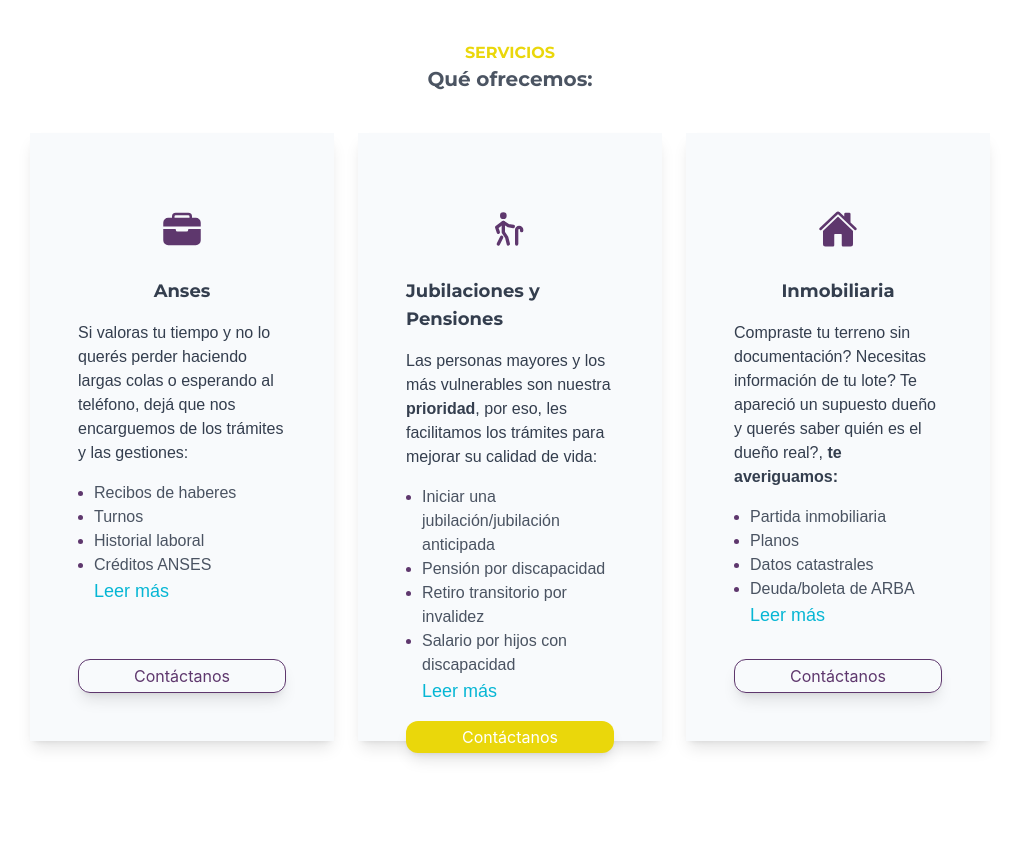
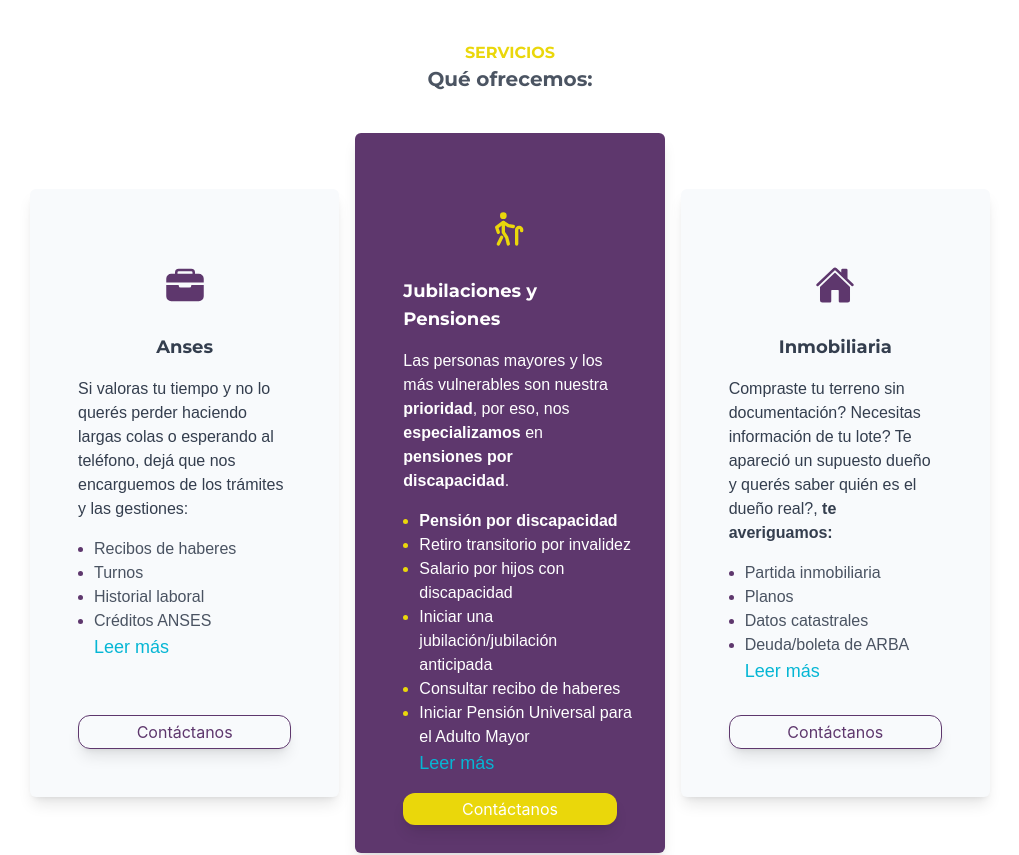
Before and after one commit to gesto-soluciones/gesto-gestoria, a Next.js app: page / in a window 1280 px wide. Shown: the part 1420-2275 px from the top of the page, without its empty margins (130-1149 px from the left). Built offline with nearby package versions, Linux system fonts and the light colour scheme; a web font is replaced by a local one.

Commit message:
enfasis en pensiones

```diff
--- a/pages/index.js
+++ b/pages/index.js
@@ -68,8 +68,8 @@ export default function Home ({ mailKey }) {
             <h3 className='text-secondary font-semibold font-heading'>SERVICIOS</h3>
             <h2 className='text-slate-800/80 font-semibold font-heading text-xl'>Qué ofrecemos:</h2>
           </div>
-          <div className='grid grid-cols-1 lg:grid-cols-3 gap-6'>
-            <div className={`text-slate-800/90 flex flex-col items-center gap-y-4 ${ services.anses ? "h-fit" : "h-[38rem]" } bg-slate-50 shadow-lg p-6 lg:p-12`}>
+          <div className='grid grid-cols-1 lg:grid-cols-3 gap-4 items-center'>
+            <div className={`text-slate-800/90 flex flex-col items-center gap-y-4 ${ services.anses ? "h-fit" : "h-[38rem]" } bg-slate-50 rounded-md shadow-lg p-6 lg:p-12`}>
               <div className=' p-3 mt-4'>
                 <IoBriefcase className='text-main' size={40}/>
               </div>
@@ -125,67 +125,67 @@ export default function Home ({ mailKey }) {
                 </a>
               </div>
             </div>
-            <div className={`text-slate-800/90 flex flex-col items-center gap-y-4 ${services.jubilacion ? "h-fit" : "h-[38rem]"} bg-slate-50 shadow-lg p-6 lg:p-12`}>
+            <div className={`text-white rounded-md flex flex-col items-center gap-y-4 ${services.jubilacion ? "h-fit" : "h-[45rem]"} bg-main shadow-lg p-6 lg:p-12`}>
               <div className=' p-3 mt-4'>
-                <TbOld className='text-main' size={40}/>
+                <TbOld className='text-secondary' size={40}/>
               </div>
               <h3 className='font-heading text-lg font-semibold'>Jubilaciones y Pensiones</h3>
               <div>
                 <p className='font-sans'>
-                  Las personas mayores y los más vulnerables son nuestra <span className='font-semibold'>prioridad</span>, por eso, les facilitamos los trámites para mejorar su calidad de vida:
+                  Las personas mayores y los más vulnerables son nuestra <span className='font-semibold'>prioridad</span>, por eso, nos <span className='font-semibold'>especializamos</span> en <span className='font-semibold'>pensiones por discapacidad</span>.
                 </p>
               </div>
               <ul className='w-full font-sans list-disc ml-8'>
-                <li className='text-main'>
-                  <div className='text-slate-800/80'>Iniciar una jubilación/jubilación anticipada</div>
+                <li className='text-secondary'>
+                  <div className='text-white font-semibold'>Pensión por discapacidad</div>
                 </li>
-                <li className='text-main'>
-                  <div className='text-slate-800/80'>Pensión por discapacidad</div>
+                <li className='text-secondary'>
+                  <div className='text-white'>Retiro transitorio por invalidez</div>
                 </li>
-                <li className='text-main'>
-                  <div className='text-slate-800/80'>Retiro transitorio por invalidez</div>
+                <li className='text-secondary'>
+                  <div className='text-white'>Salario por hijos con discapacidad </div>
                 </li>
-                <li className='text-main'>
-                  <div className='text-slate-800/80'>Salario por hijos con discapacidad </div>
+                <li className='text-secondary'>
+                  <div className='text-white'>Iniciar una jubilación/jubilación anticipada</div>
+                </li>
+                <li className='text-secondary'>
+                  <div className='text-white'>Consultar recibo de haberes</div>
+                </li>
+                <li className='text-secondary'>
+                  <div className='text-white'>Iniciar Pensión Universal para el Adulto Mayor</div>
                 </li>
                 {
                   services.jubilacion ?
                   <>
-                    <li className='text-main'>
-                      <div className='text-slate-800/80'>Consultar recibo de haberes</div>
+                    <li className='text-secondary'>
+                      <div className='text-white'>Reclamar un beneficio no cobrado</div>
                     </li>
-                    <li className='text-main'>
-                      <div className='text-slate-800/80'>Iniciar Pensión Universal para el Adulto Mayor</div>
+                    <li className='text-secondary'>
+                      <div className='text-white'>Iniciar una pensión por fallecimiento un jubilado/a</div>
                     </li>
-                    <li className='text-main'>
-                      <div className='text-slate-800/80'>Reclamar un beneficio no cobrado</div>
+                    <li className='text-secondary'>
+                      <div className='text-white'>Iniciar una pensión por fallecimiento de un trabajador/a</div>
                     </li>
-                    <li className='text-main'>
-                      <div className='text-slate-800/80'>Iniciar una pensión por fallecimiento un jubilado/a</div>
+                    <li className='text-secondary'>
+                      <div className='text-white'>Consulta de sentencia judicial por reajuste de haberes</div>
                     </li>
-                    <li className='text-main'>
-                      <div className='text-slate-800/80'>Iniciar una pensión por fallecimiento de un trabajador/a</div>
+                    <li className='text-secondary'>
+                      <div className='text-white'>Consultar si tenés tu huella registrada</div>
                     </li>
-                    <li className='text-main'>
-                      <div className='text-slate-800/80'>Consulta de sentencia judicial por reajuste de haberes</div>
+                    <li className='text-secondary'>
+                      <div className='text-white'>Tramitar un poder</div>
                     </li>
-                    <li className='text-main'>
-                      <div className='text-slate-800/80'>Consultar si tenés tu huella registrada</div>
+                    <li className='text-secondary'>
+                      <div className='text-white'>Reclamar reajuste de haberes</div>
                     </li>
-                    <li className='text-main'>
-                      <div className='text-slate-800/80'>Tramitar un poder</div>
+                    <li className='text-secondary'>
+                      <div className='text-white'>Rehabilitar el cobro de un beneficio previsional</div>
                     </li>
-                    <li className='text-main'>
-                      <div className='text-slate-800/80'>Reclamar reajuste de haberes</div>
+                    <li className='text-secondary'>
+                      <div className='text-white'>Consulta de descuentos de mutuales y otras entidades</div>
                     </li>
-                    <li className='text-main'>
-                      <div className='text-slate-800/80'>Rehabilitar el cobro de un beneficio previsional</div>
-                    </li>
-                    <li className='text-main'>
-                      <div className='text-slate-800/80'>Consulta de descuentos de mutuales y otras entidades</div>
-                    </li>
-                    <li className='text-main'>
-                      <div className='text-slate-800/80'>Segmentación energética</div>
+                    <li className='text-secondary'>
+                      <div className='text-white'>Segmentación energética</div>
                     </li>
                   </> : null
                 }
@@ -197,7 +197,7 @@ export default function Home ({ mailKey }) {
                 </a>
               </div>
             </div>
-            <div className={`text-slate-800/90 flex flex-col items-center gap-y-4 ${services.inmob ? "h-fit" : "h-[38rem]"} bg-slate-50 shadow-lg p-6 lg:p-12`}>
+            <div className={`text-slate-800/90 flex flex-col items-center gap-y-4 ${services.inmob ? "h-fit" : "h-[38rem]"} bg-slate-50 rounded-md shadow-lg p-6 lg:p-12`}>
               <div className=' p-3 mt-4'>
                 <IoHome className='text-main' size={40}/>
               </div>
@@ -295,6 +295,11 @@ export default function Home ({ mailKey }) {
                     drag="x"
                 >
                     <motion.div className="flex flex-col gap-y-3 rounded-md shadow-lg p-8 h-full w-[20rem] min-w-[20rem] md:w-[25rem] md:min-w-[25rem] lg:w-[35rem] lg:min-w-[35rem] text-slate-800/90">
+                        <h2 className="font-heading font-semibold text-2xl ">David H.</h2>
+                        <Stars filled={5}/>
+                        <p className="font-medium font-sans">Para mi significa mucha felicidad y agradecimiento. Estuve desde el 2019 esperando esta pensión. Tengo un problema en la columna, una escoliosis avanzada que afectan también a mis piernas y pies.</p>
+                    </motion.div>
+                    <motion.div className="flex flex-col gap-y-3 rounded-md shadow-lg p-8 h-full w-[20rem] min-w-[20rem] md:w-[25rem] md:min-w-[25rem] lg:w-[35rem] lg:min-w-[35rem] text-slate-800/90">
                         <h2 className="font-heading font-semibold text-2xl ">Susana J.</h2>
                         <Stars filled={5}/>
                         <p className="font-medium font-sans">Se que esta fue una tramitación más para Uds, pero para mi fue muy importante, nunca pense que me saldria. Estoy muy contenta y agradecida, por su dedicación y la amabilidad con que fui atendida. Es por esto que le dejo este pequeño presente como muestra de mi agradecimiento.</p>
@@ -303,11 +308,6 @@ export default function Home ({ mailKey }) {
                         <h2 className="font-heading font-semibold text-2xl ">Oscar M.</h2>
                         <Stars filled={4}/>
                         <p className="font-medium font-sans">Habiendo recibido mi primer aporte jubilatorio, quiero agradecerles, su rápida y eficiente gestión.</p>
-                    </motion.div>
-                    <motion.div className="flex flex-col gap-y-3 rounded-md shadow-lg p-8 h-full w-[20rem] min-w-[20rem] md:w-[25rem] md:min-w-[25rem] lg:w-[35rem] lg:min-w-[35rem] text-slate-800/90">
-                        <h2 className="font-heading font-semibold text-2xl ">David H.</h2>
-                        <Stars filled={5}/>
-                        <p className="font-medium font-sans">Para mi significa mucha felicidad y agradecimiento. Estuve desde el 2019 esperando esta pensión. Tengo un problema en la columna, una escoliosis avanzada que afectan también a mis piernas y pies.</p>
                     </motion.div>
                     <motion.div className="flex flex-col gap-y-3 rounded-md shadow-lg p-8 h-full w-[20rem] min-w-[20rem] md:w-[25rem] md:min-w-[25rem] lg:w-[35rem] lg:min-w-[35rem] text-slate-800/90">
                         <h2 className="font-heading font-semibold text-2xl ">Alicia C.</h2>
```
